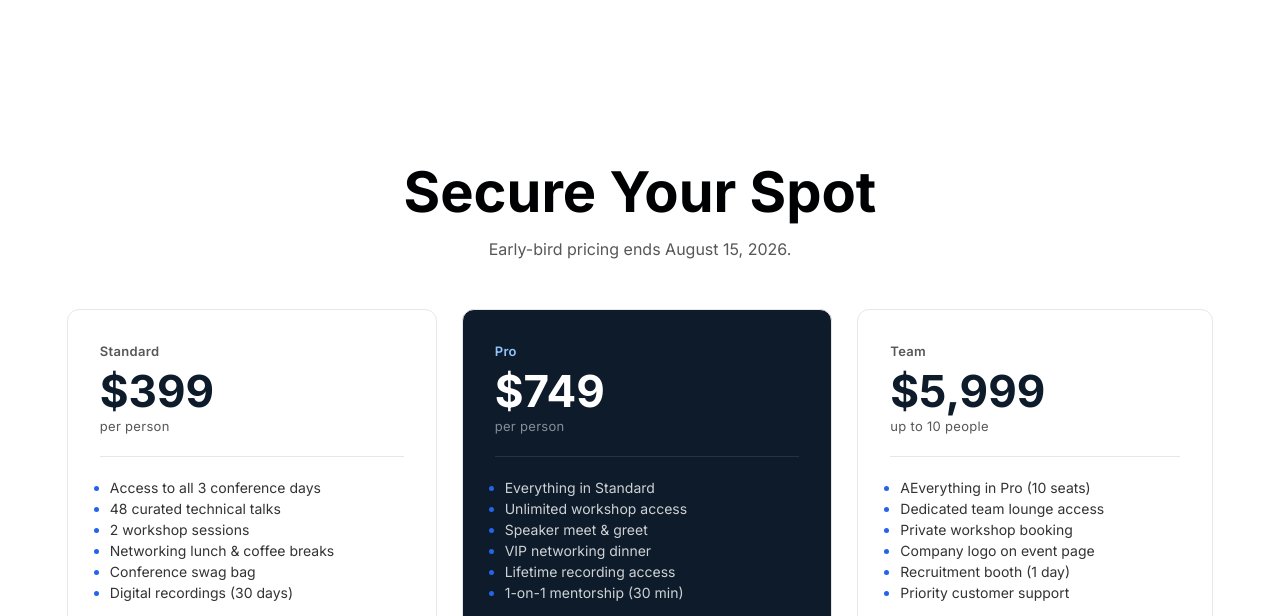
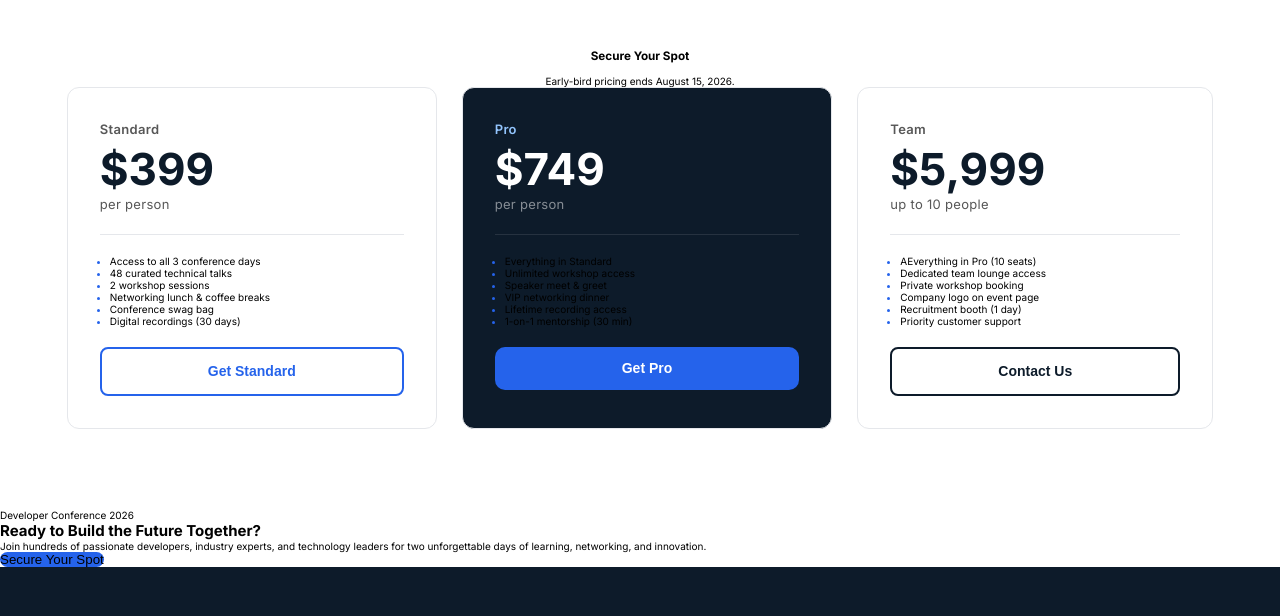
Before and after one commit to JobayerHN/B14-A01--DevConf2026, a plain HTML site: page index.html in a window 1280 px wide. Shown: the part 1969-2585 px from the top of the page. Drawn offline with Linux system fonts and the light colour scheme.

Commit message:
Ai-created section added

```diff
--- a/index.html
+++ b/index.html
@@ -13,6 +13,7 @@
 			href="https://fonts.googleapis.com/css2?family=Inter:ital,opsz,wght@0,14..32,100..900;1,14..32,100..900&display=swap"
 			rel="stylesheet"
 	/>
+	<link rel="stylesheet" href="https://cdnjs.cloudflare.com/ajax/libs/font-awesome/7.0.1/css/all.min.css" integrity="sha512-2SwdPD6INVrV/lHTZbO2nodKhrnDdJK9/kg2XD1r9uGqPo1cUbujc+IYdlYdEErWNu69gVcYgdxlmVmzTWnetw==" crossorigin="anonymous" referrerpolicy="no-referrer" />
 	<link rel="stylesheet" href="styles/styles.css" />
 	<title>DevConf2026</title>
 </head>
@@ -63,9 +64,12 @@
 	</div>
 </header>
 <main>
+
+	<!-- Meet The Speakers -->
+
 	<section class="meet-the-speakers">
 		<div class="section-content">
-			<h3 class="section-title">Meet the Speakers</h3>
+			<h3 class="section-heading">Meet the Speakers</h3>
 			<div class="speaker-container">
 				<div class="speaker-card">
 					<div class="speaker-card-image-container">
@@ -125,12 +129,16 @@
 				</div>
 			</div>
 		</div>
+
 	</section>
+
+	<!--  Secure Your Spot Section -->
+
 	<section class="secure-your-spot">
 		<div class="your-spot-content">
 			<div class="your-spot-text">
-				<h3 class="section-title your-spot-title ">Secure Your Spot</h3>
-				<p class="your-spot-description">
+				<h3 class="section-heading your-spot-title ">Secure Your Spot</h3>
+				<p class="section-sub-heading">
 					Early-bird pricing ends August 15, 2026.
 				</p>
 			</div>
@@ -142,12 +150,12 @@
 						<p class="clint-number">per person</p>
 						<hr>
 						<ul class="service-collection">
-							<li class="service">Access to all 3 conference days</li>
-							<li class="service">48 curated technical talks</li>
-							<li class="service">2 workshop sessions</li>
-							<li class="service">Networking lunch & coffee breaks</li>
-							<li class="service">Conference swag bag</li>
-							<li class="service">Digital recordings (30 days)</li>
+							<li class="text">Access to all 3 conference days</li>
+							<li class="text">48 curated technical talks</li>
+							<li class="text">2 workshop sessions</li>
+							<li class="text">Networking lunch & coffee breaks</li>
+							<li class="text">Conference swag bag</li>
+							<li class="text">Digital recordings (30 days)</li>
 						</ul>
 						<button class="btn-secondary get-standard">
 							Get Standard
@@ -161,12 +169,12 @@
 						<p class="clint-number">per person</p>
 						<hr>
 						<ul class="service-collection">
-							<li class="service">Everything in Standard</li>
-							<li class="service">Unlimited workshop access</li>
-							<li class="service">Speaker meet & greet</li>
-							<li class="service">VIP networking dinner</li>
-							<li class="service">Lifetime recording access</li>
-							<li class="service">1-on-1 mentorship (30 min)</li>
+							<li class="text">Everything in Standard</li>
+							<li class="text">Unlimited workshop access</li>
+							<li class="text">Speaker meet & greet</li>
+							<li class="text">VIP networking dinner</li>
+							<li class="text">Lifetime recording access</li>
+							<li class="text">1-on-1 mentorship (30 min)</li>
 						</ul>
 						<button class="btn-primary get-pro-btn">
 							Get Pro
@@ -180,12 +188,12 @@
 						<p class="clint-number">up to 10 people</p>
 						<hr>
 						<ul class="service-collection">
-							<li class="service">AEverything in Pro (10 seats)</li>
-							<li class="service">Dedicated team lounge access</li>
-							<li class="service">Private workshop booking</li>
-							<li class="service">Company logo on event page</li>
-							<li class="service">Recruitment booth (1 day)</li>
-							<li class="service">Priority customer support</li>
+							<li class="text">AEverything in Pro (10 seats)</li>
+							<li class="text">Dedicated team lounge access</li>
+							<li class="text">Private workshop booking</li>
+							<li class="text">Company logo on event page</li>
+							<li class="text">Recruitment booth (1 day)</li>
+							<li class="text">Priority customer support</li>
 						</ul>
 						<button class="btn-secondary contact-Us-btn">
 							Contact Us
@@ -195,15 +203,71 @@
 			</div>
 		</div>
 	</section>
+
+	<!--  Final CTA Section -->
+
+	<section class="cta-section">
+		<div class="container">
+			<div class="cta-content">
+				<span class="cta-tag">Developer Conference 2026</span>
+
+				<h2 class="section-heading">
+					Ready to Build the Future Together?
+				</h2>
+
+				<p class="section-sub-heading cta-description">
+					Join hundreds of passionate developers, industry experts, and
+					technology leaders for two unforgettable days of learning,
+					networking, and innovation.
+				</p>
+
+
+				<button class="btn-primary cta-btn">
+					Secure Your Spot
+				</button>
+			</div>
+		</div>
+	</section>
+
 </main>
 <footer class="footer">
-			<div class="footer-content">
-				<p class="copyright">© 2026 DevConf. All rights reserved.</p>
-				<ul class="footer-menu">
-					<li class="footer-menu-item"><a href="" class="footer-item-link">Privacy Policy</a></li>
-					<li class="footer-menu-item"><a href="" class="footer-item-link">Terms of Service</a></li>
-				</ul>
+	<div class="footer-content">
+		<div class="footer-logo-and-social-media-container">
+			<div class="footer-logo-container">
+				<a href="" class="logo-link">
+					<img src="assets/footer-logo.png" alt="">
+				</a>
 			</div>
-		</footer>
+			<ul class="social-media-container">
+				<li class="social-media-text">
+					follow us on
+				</li>
+				<li class="link-container"><a href="" class="link ">
+					<i class="fa-brands fa-facebook-f"></i>
+				</a></li>
+				<li class="link-container"><a href="" class="link">
+					<i class="fa-brands fa-x-twitter"></i></i>
+				</a></li>
+				<li class="link-container"><a href="" class="link">
+					<i class="fa-brands fa-instagram"></i></i>
+				</a></li>
+				<li class="link-container"><a href="" class="link">
+					<i class="fa-brands fa-linkedin-in"></i></i>
+				</a></li>
+				<li class="link-container"><a href="" class="link">
+					<i class="fa-brands fa-youtube"></i></i>
+				</a></li>
+			</ul>
+		</div>
+		<hr class="footer-divider">
+		<div class="copyrights-and-term-container">
+			<p class="copyright text">© 2026 DevConf. All rights reserved.</p>
+			<ul class="footer-menu">
+				<li class="footer-menu-item"><a href="" class="footer-item-link text">Privacy Policy</a></li>
+				<li class="footer-menu-item"><a href="" class="footer-item-link text">Terms of Service</a></li>
+			</ul>
+		</div>
+	</div>
+</footer>
 </body>
 </html>
```
